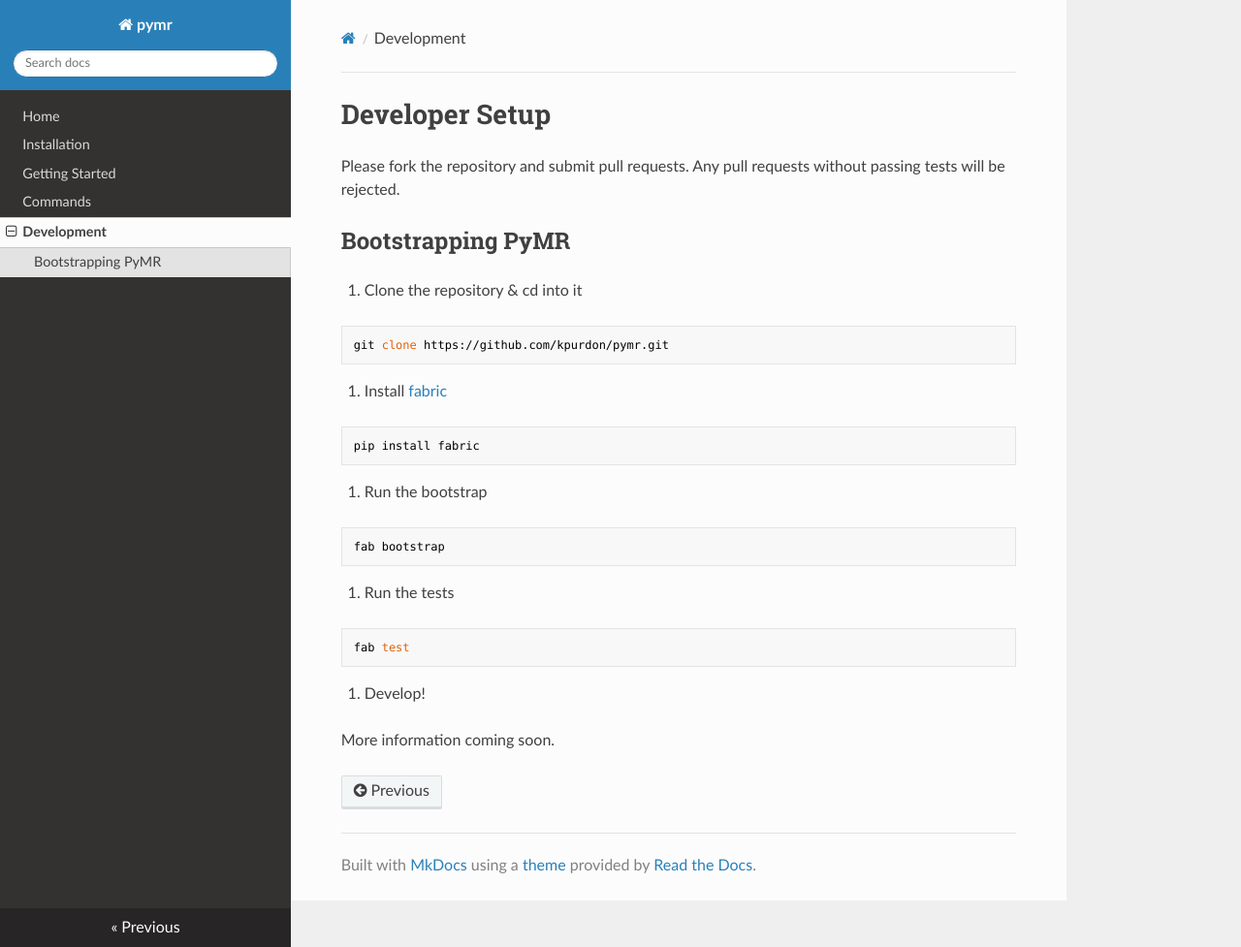
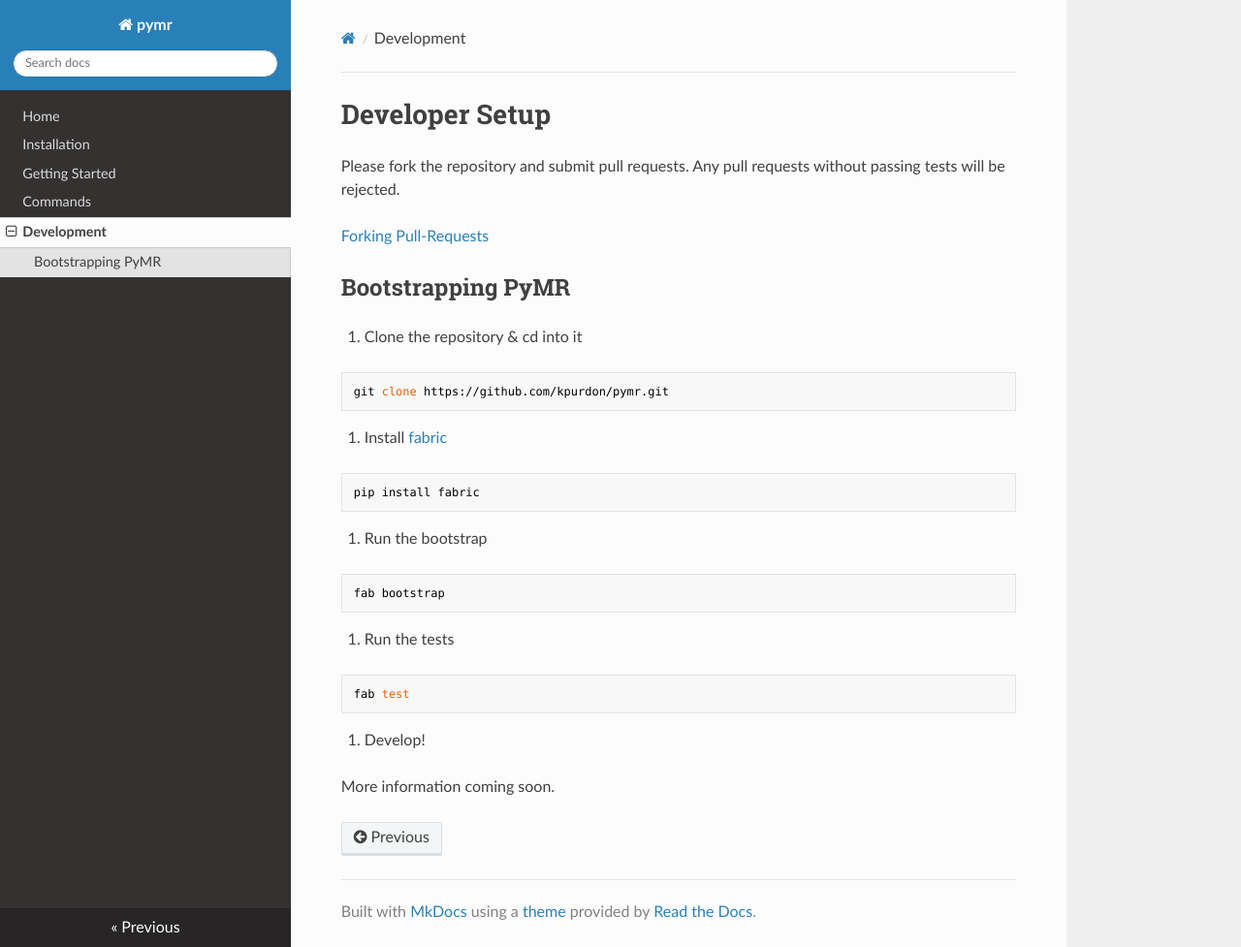
Before and after one commit to lowks/pymr, an MkDocs documentation site: the page built from docs/development.md, in a window 1280 px wide and 977 px high. Shown: the whole window at 97% size. Built offline with MkDocs 1.6.1, drawn with Linux system fonts in a browser that asks for light colours; nearby versions of some CDN libraries; old or Windows-style settings are respelled for this version of MkDocs.

Commit message:
add github help links

```diff
--- a/docs/development.md
+++ b/docs/development.md
@@ -2,6 +2,9 @@
 ==========
 
 Please fork the repository and submit pull requests. Any pull requests without passing tests will be rejected.
+
+[Forking](https://help.github.com/articles/fork-a-repo/)
+[Pull-Requests](https://help.github.com/articles/using-pull-requests/)
 
 Bootstrapping PyMR
 ---------
```
